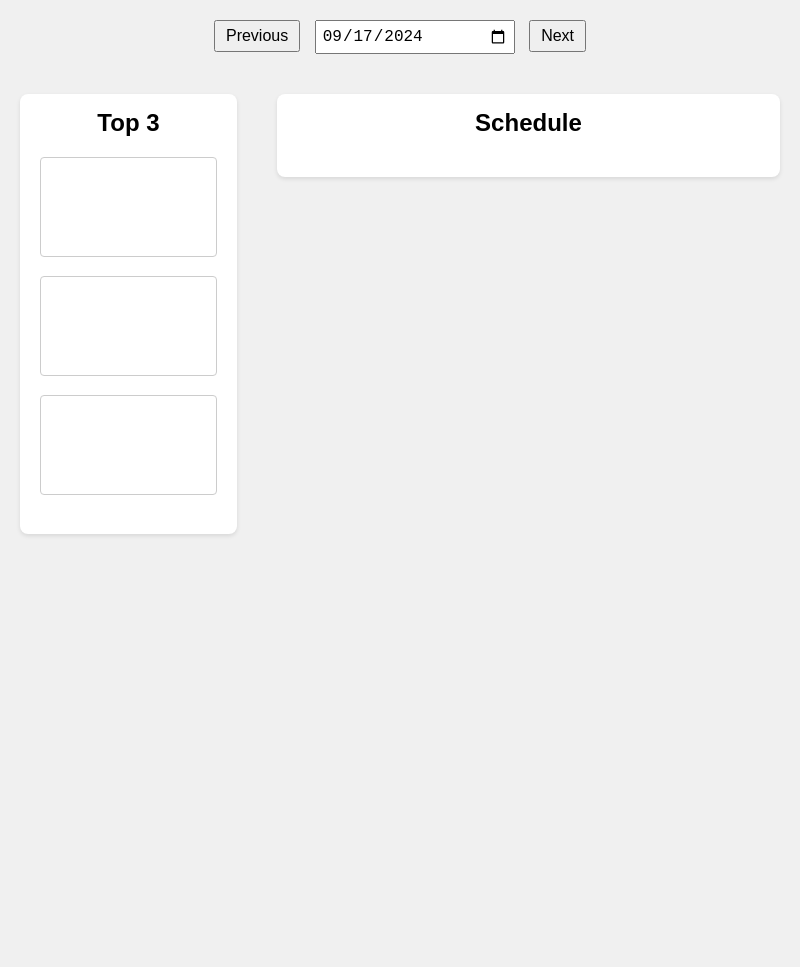
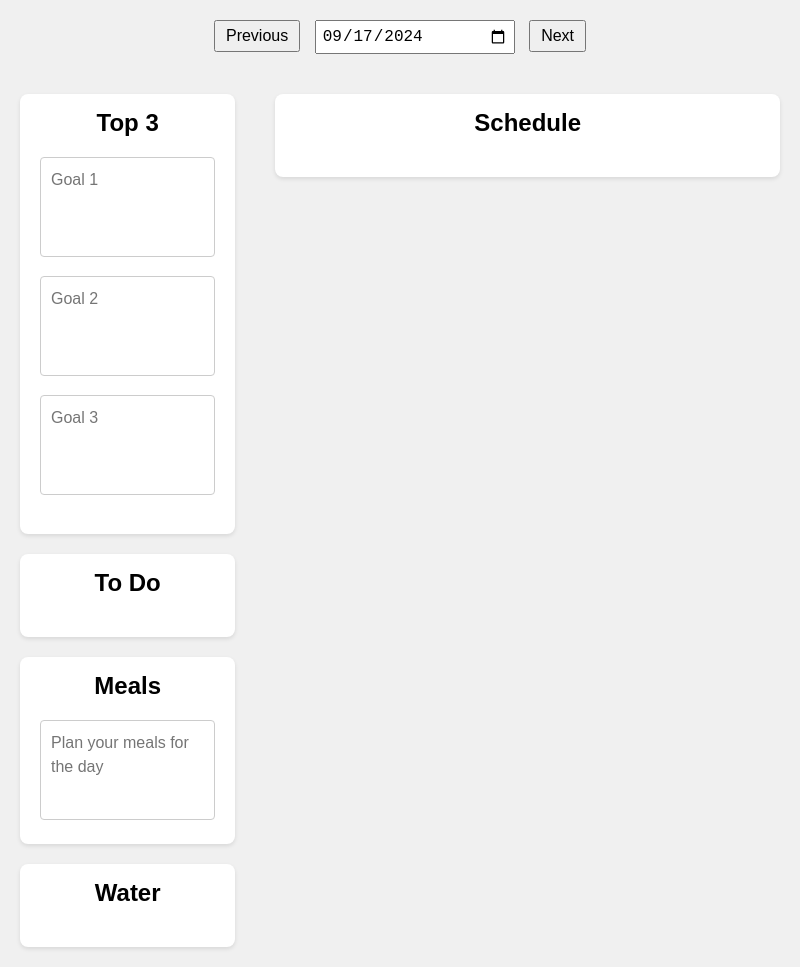
Before and after one commit to sandrasoueid/hera, an Electron app: page index.html in a window 800 px wide. Before the commit the page ends 800 px from the top, so only its background shows below. Drawn offline with Linux system fonts and the light colour scheme; no server answers.

Commit message:
Add todo, meal, water sections

```diff
--- a/index.html
+++ b/index.html
@@ -43,14 +43,21 @@
         justify-content: center; /* Center the content horizontally */
         align-items: flex-start; /* Align items to the top */
         margin: 0 auto;
-        max-width: 1200px; /* Set a max-width for the content */
+        max-width: 1300px; /* Set a max-width for the content */
         gap: 40px; /* Space between the two columns */
         padding: 20px;
       }
 
+      /* Left Column */
+      .left-column {
+        width: 30%; /* Adjust as needed */
+        display: flex;
+        flex-direction: column;
+        gap: 20px; /* Space between sections */
+      }
+
       /* Styles for the "Top 3 Goals" section */
       .top3 {
-        width: 30%;
         background-color: #ffffff; /* White background */
         padding: 20px;
         border-radius: 8px; /* Rounded corners */
@@ -123,6 +130,98 @@
       .hour-block.current-hour {
         background-color: #ffeb3b; /* Highlight color */
       }
+
+      /* Todo List Section */
+      .todo-list {
+        background-color: #ffffff; /* White background */
+        padding: 20px;
+        border-radius: 8px; /* Rounded corners */
+        box-shadow: 0 2px 4px rgba(0, 0, 0, 0.1); /* Subtle shadow */
+      }
+
+      .todo-list h2 {
+        text-align: center;
+        margin-bottom: 20px;
+        margin-top: -5px;
+      }
+
+      .todo-item {
+        display: flex;
+        align-items: center;
+        margin-bottom: 10px;
+      }
+
+      .todo-item input[type="checkbox"] {
+        margin-right: 10px;
+      }
+
+      .todo-item input[type="text"] {
+        flex: 1;
+        padding: 5px;
+        font-size: 16px;
+        border: 1px solid #ccc;
+        border-radius: 4px;
+      }
+
+      .todo-item.completed input[type="text"] {
+        text-decoration: line-through;
+        color: #888;
+      }
+
+      /* Meals Section */
+      .meals {
+        background-color: #ffffff; /* White background */
+        padding: 20px;
+        border-radius: 8px; /* Rounded corners */
+        box-shadow: 0 2px 4px rgba(0, 0, 0, 0.1); /* Subtle shadow */
+      }
+
+      .meals h2 {
+        text-align: center;
+        margin-bottom: 20px;
+        margin-top: -5px;
+      }
+
+      .meals textarea {
+        width: 100%;
+        height: 100px;
+        padding: 10px;
+        font-size: 16px;
+        border: 1px solid #ccc;
+        border-radius: 4px;
+        resize: none;
+        font-family: inherit;
+        line-height: 1.5;
+      }
+
+      /* Water Intake Section */
+      .water-intake {
+        background-color: #ffffff; /* White background */
+        padding: 20px;
+        border-radius: 8px; /* Rounded corners */
+        box-shadow: 0 2px 4px rgba(0, 0, 0, 0.1); /* Subtle shadow */
+      }
+
+      .water-intake h2 {
+        text-align: center;
+        margin-bottom: 20px;
+        margin-top: -5px;
+      }
+
+      .water-intake .water-checkboxes {
+        display: flex;
+        flex-direction: column;
+        gap: 5px;
+      }
+
+      .water-intake .water-checkboxes label {
+        display: flex;
+        align-items: center;
+      }
+
+      .water-intake .water-checkboxes input[type="checkbox"] {
+        margin-right: 10px;
+      }
     </style>
   </head>
   <body>
@@ -135,17 +234,41 @@
 
     <!-- Container for the two columns -->
     <div class="container">
-      <!-- Top 3 Goals Section -->
-      <div class="top3">
-        <h2>Top 3</h2>
-        <div class="goal">
-          <textarea id="goal1"></textarea>
+      <!-- Left Column -->
+      <div class="left-column">
+        <!-- Top 3 Goals Section -->
+        <div class="section top3">
+          <h2>Top 3</h2>
+          <div class="goal">
+            <textarea id="goal1" placeholder="Goal 1"></textarea>
+          </div>
+          <div class="goal">
+            <textarea id="goal2" placeholder="Goal 2"></textarea>
+          </div>
+          <div class="goal">
+            <textarea id="goal3" placeholder="Goal 3"></textarea>
+          </div>
         </div>
-        <div class="goal">
-          <textarea id="goal2"></textarea>
+
+        <!-- Todo List Section -->
+        <div class="section todo-list">
+          <h2>To Do</h2>
+          <div class="todoItems" id="todoItems"></div>
         </div>
-        <div class="goal">
-          <textarea id="goal3"></textarea>
+
+        <!-- Meals Section -->
+        <div class="section meals">
+          <h2>Meals</h2>
+          <textarea
+            id="meals"
+            placeholder="Plan your meals for the day"
+          ></textarea>
+        </div>
+
+        <!-- Water Intake Section -->
+        <div class="section water-intake">
+          <h2>Water</h2>
+          <div class="water-checkboxes" id="waterCheckboxes"></div>
         </div>
       </div>
 
--- a/styles.css
+++ b/styles.css
@@ -14,6 +14,9 @@ input[type="text"] {
   }
 
   .top3,
+  .todo-list,
+  .meals,
+  .water-intake,
   .planner-container {
     width: 90%;
   }
@@ -26,3 +29,111 @@ input[type="text"]:hover {
 button:hover {
   background-color: #e0e0e0;
 }
+
+/* Global box-sizing */
+*, *::before, *::after {
+  box-sizing: border-box;
+}
+
+/* Left Column */
+.left-column {
+  width: 30%;
+  display: flex;
+  flex-direction: column;
+  gap: 20px;
+}
+
+/* Common styles for sections in the left column */
+.left-column .section {
+  background-color: #ffffff; /* White background */
+  padding: 20px;
+  border-radius: 8px; /* Rounded corners */
+  box-sizing: border-box;
+  box-shadow: 0 2px 4px rgba(0, 0, 0, 0.1); /* Subtle shadow */
+}
+
+/* Top 3 Goals Section */
+.top3 {
+  display: flex;
+  flex-direction: column;
+}
+
+.top3 .goal {
+  margin-bottom: 15px;
+  width: 100%;
+}
+
+.top3 .goal textarea {
+  width: 100%;
+  /* ... existing styles ... */
+}
+
+/* Todo List Section */
+.todo-list {
+  display: flex;
+  flex-direction: column;
+}
+
+.todo-list h2 {
+  margin-bottom: 10px;
+}
+
+.todo-item {
+  display: flex;
+  align-items: center;
+  margin-bottom: 10px;
+}
+
+.todo-item input[type="checkbox"] {
+  margin-right: 10px;
+}
+
+.todo-item input[type="text"] {
+  flex: 1;
+  /* ... existing styles ... */
+}
+
+.todo-item.completed input[type="text"] {
+  text-decoration: line-through;
+  color: #888;
+}
+
+/* Meals Section */
+.meals {
+  display: flex;
+  flex-direction: column;
+}
+
+.meals h2 {
+  margin-bottom: 10px;
+}
+
+.meals textarea {
+  width: 100%;
+  /* ... existing styles ... */
+}
+
+/* Water Intake Section */
+.water-intake {
+  display: flex;
+  flex-direction: column;
+}
+
+.water-intake h2 {
+  margin-bottom: 10px;
+}
+
+.water-checkboxes {
+  display: flex;
+  flex-direction: column;
+  gap: 5px;
+}
+
+.water-checkboxes label {
+  display: flex;
+  align-items: center;
+}
+
+.water-checkboxes input[type="checkbox"] {
+  margin-right: 10px;
+}
```
